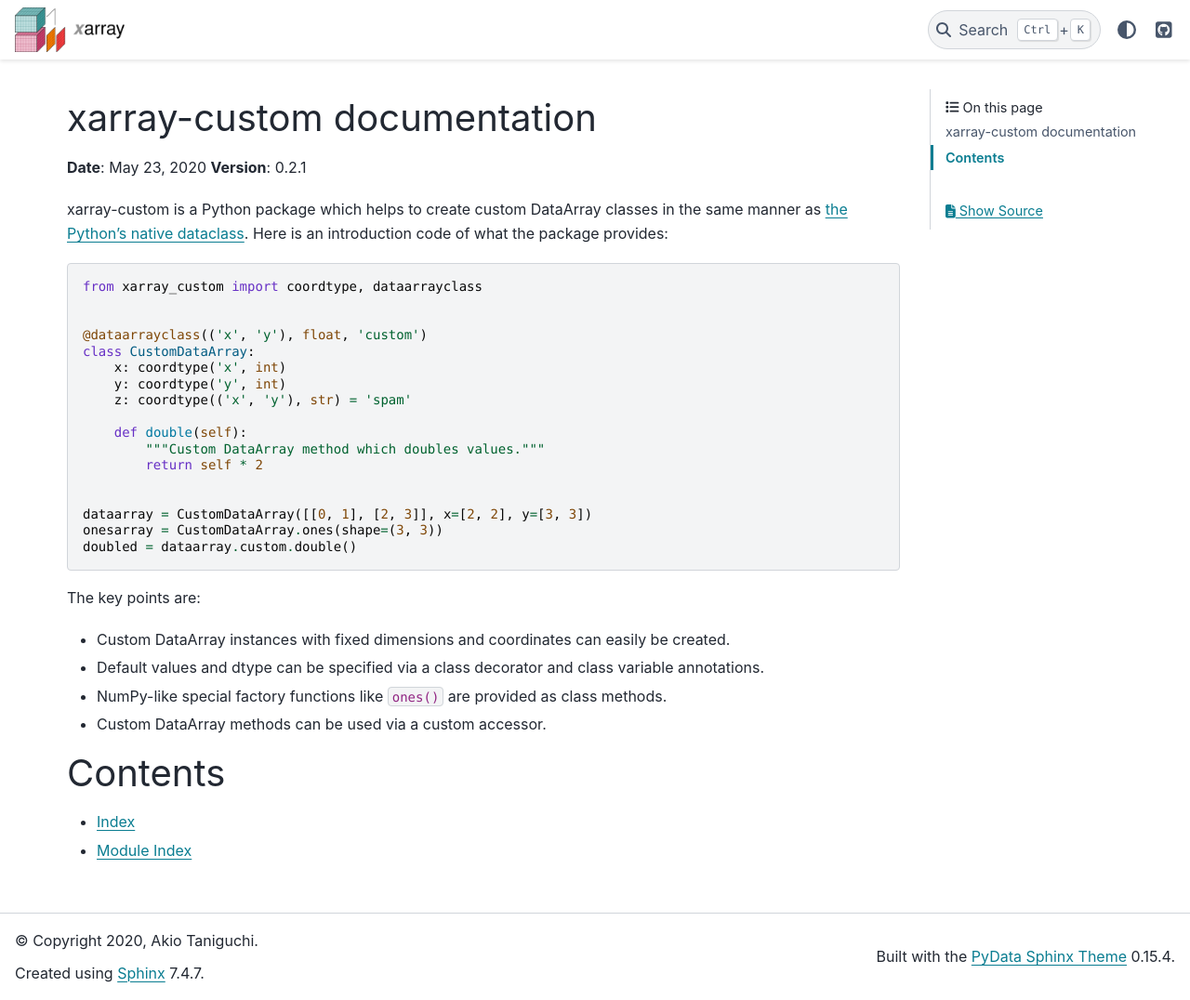
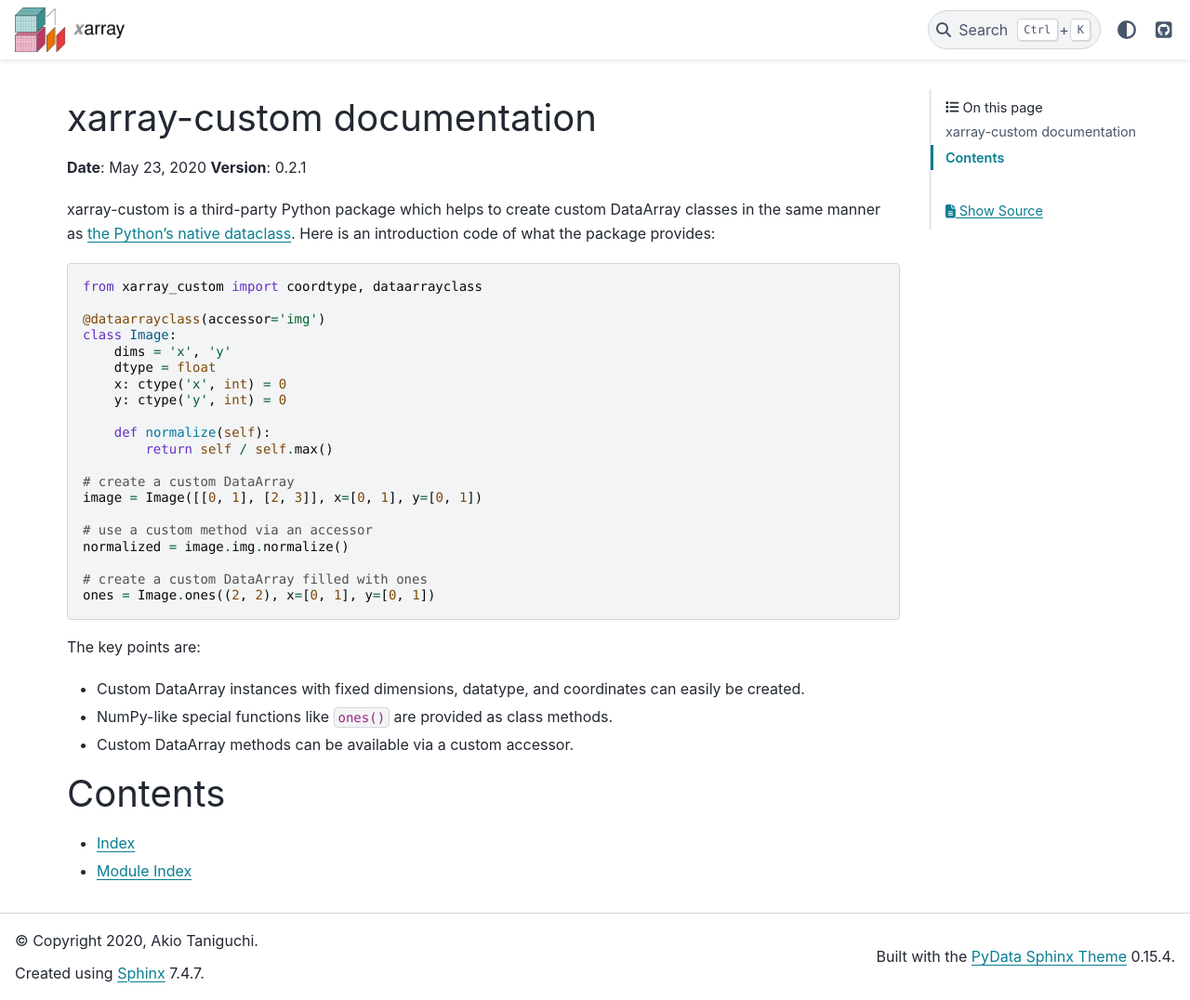
Before and after one commit to astropenguin/xarray-custom, a Sphinx documentation site: the page built from docs/index.rst, in a window 1280 px wide and 1076 px high. Shown: the whole window at 93% size. Built offline with Sphinx 7.4.7 and the PyData theme 0.15.4, drawn with Linux system fonts in a browser that asks for light colours.

Commit message:
#5 Update index of sphinx docs

```diff
--- a/docs/index.rst
+++ b/docs/index.rst
@@ -12,33 +12,35 @@ xarray-custom documentation
    :maxdepth: 2
    :caption: Contents:
 
-xarray-custom is a Python package which helps to create custom DataArray classes in the same manner as `the Python's native dataclass <https://docs.python.org/3/library/dataclasses.html>`__.
+xarray-custom is a third-party Python package which helps to create custom DataArray classes in the same manner as `the Python's native dataclass <https://docs.python.org/3/library/dataclasses.html>`__.
 Here is an introduction code of what the package provides::
 
     from xarray_custom import coordtype, dataarrayclass
 
+    @dataarrayclass(accessor='img')
+    class Image:
+        dims = 'x', 'y'
+        dtype = float
+        x: ctype('x', int) = 0
+        y: ctype('y', int) = 0
 
-    @dataarrayclass(('x', 'y'), float, 'custom')
-    class CustomDataArray:
-        x: coordtype('x', int)
-        y: coordtype('y', int)
-        z: coordtype(('x', 'y'), str) = 'spam'
+        def normalize(self):
+            return self / self.max()
 
-        def double(self):
-            """Custom DataArray method which doubles values."""
-            return self * 2
+    # create a custom DataArray
+    image = Image([[0, 1], [2, 3]], x=[0, 1], y=[0, 1])
 
+    # use a custom method via an accessor
+    normalized = image.img.normalize()
 
-    dataarray = CustomDataArray([[0, 1], [2, 3]], x=[2, 2], y=[3, 3])
-    onesarray = CustomDataArray.ones(shape=(3, 3))
-    doubled = dataarray.custom.double()
+    # create a custom DataArray filled with ones
+    ones = Image.ones((2, 2), x=[0, 1], y=[0, 1])
 
 The key points are:
 
-* Custom DataArray instances with fixed dimensions and coordinates can easily be created.
-* Default values and dtype can be specified via a class decorator and class variable annotations.
-* NumPy-like special factory functions like ``ones()`` are provided as class methods.
-* Custom DataArray methods can be used via a custom accessor.
+* Custom DataArray instances with fixed dimensions, datatype, and coordinates can easily be created.
+* NumPy-like special functions like ``ones()`` are provided as class methods.
+* Custom DataArray methods can be available via a custom accessor.
 
 Contents
 ========
```
